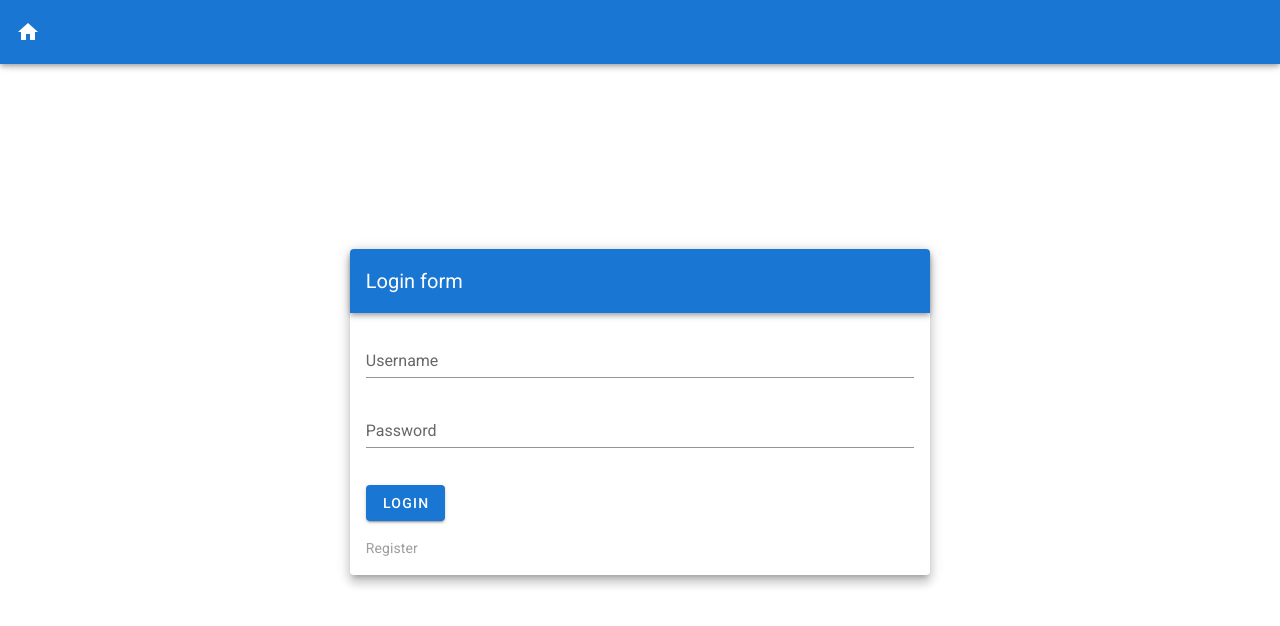
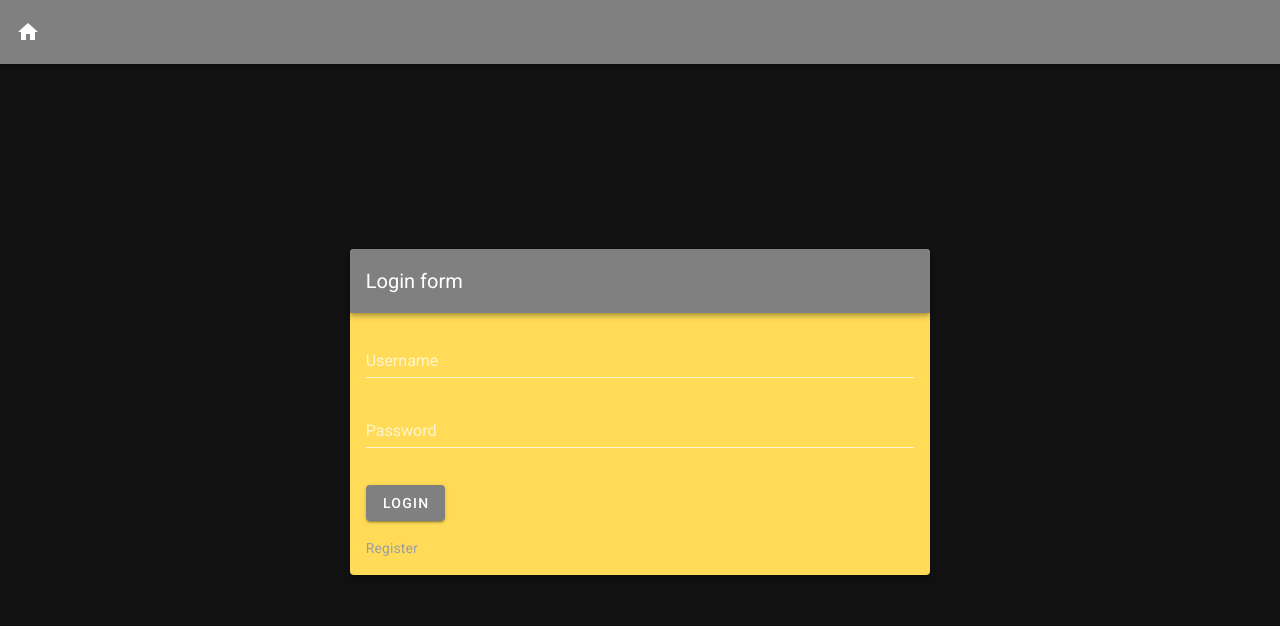
Before and after one commit to johnBrii/yonatanPractice, a Vue app: page / in a window 1280 px wide. Shown: the top 626 px of the page. Built offline with nearby package versions, Linux system fonts and the light colour scheme.

Commit message:
vuetify theme fully fuctional and tested

```diff
--- a/src/plugins/vuetify.js
+++ b/src/plugins/vuetify.js
@@ -4,4 +4,21 @@ import Vuetify from 'vuetify/lib/framework';
 Vue.use(Vuetify);
 
 export default new Vuetify({
+
+    theme: {
+        dark: true,
+        themes: {
+            dark: {
+                primary: '#808080',
+                secondary: '#ffdb58'
+            },
+            light: {
+                primary: '#ffdb58'
+
+            }
+        }
+
+    },
+
+
 });
--- a/src/views/Login.vue
+++ b/src/views/Login.vue
@@ -1,7 +1,7 @@
 <template>
   <v-container fill-height mt-n5>
     <v-layout justify-center align-center>
-      <v-card class="elevation-8" width="50%">
+      <v-card class="elevation-8" width="50%" color="secondary">
         <v-toolbar dark color="primary">
           <v-toolbar-title
             >{{
```
